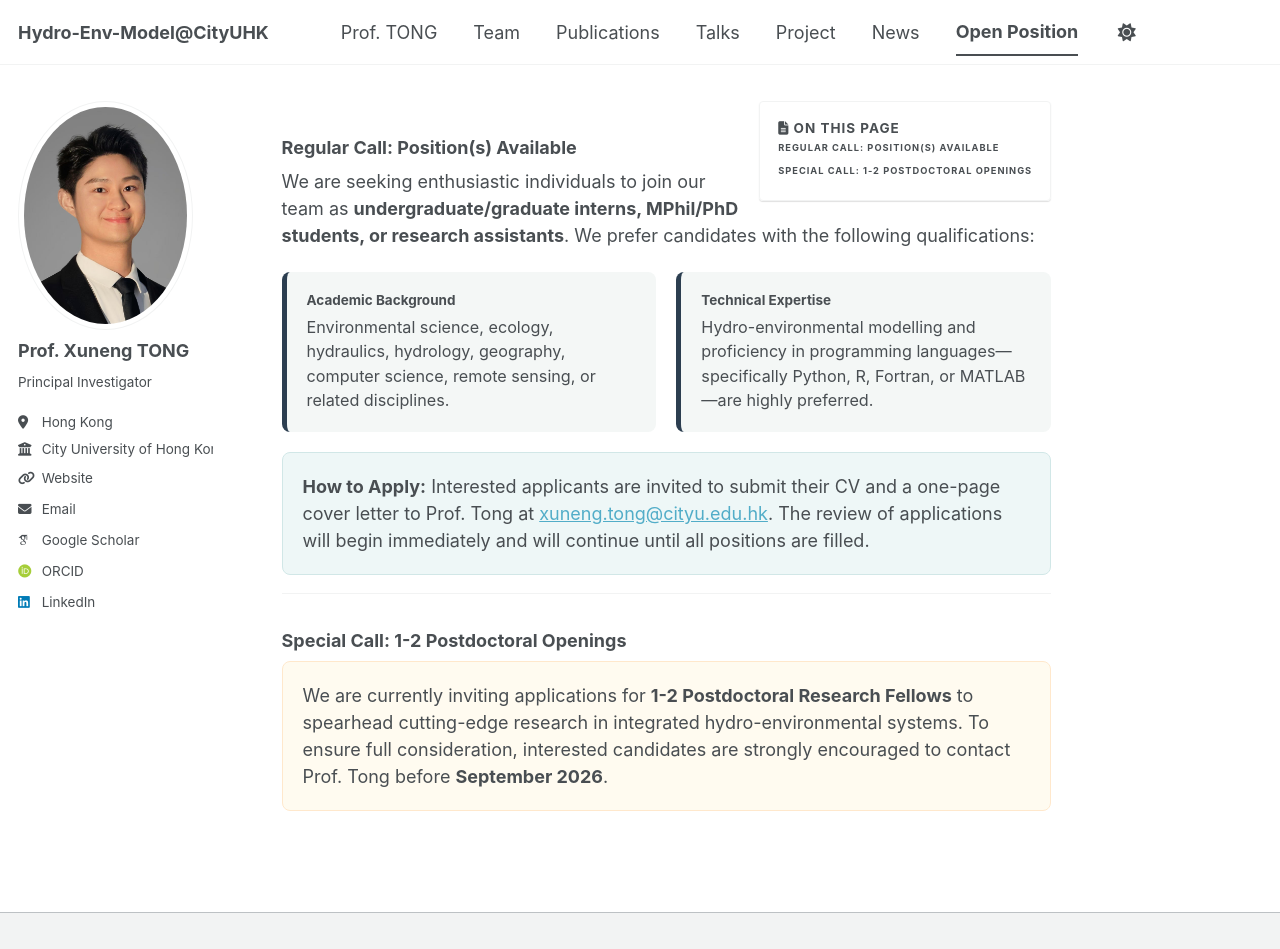
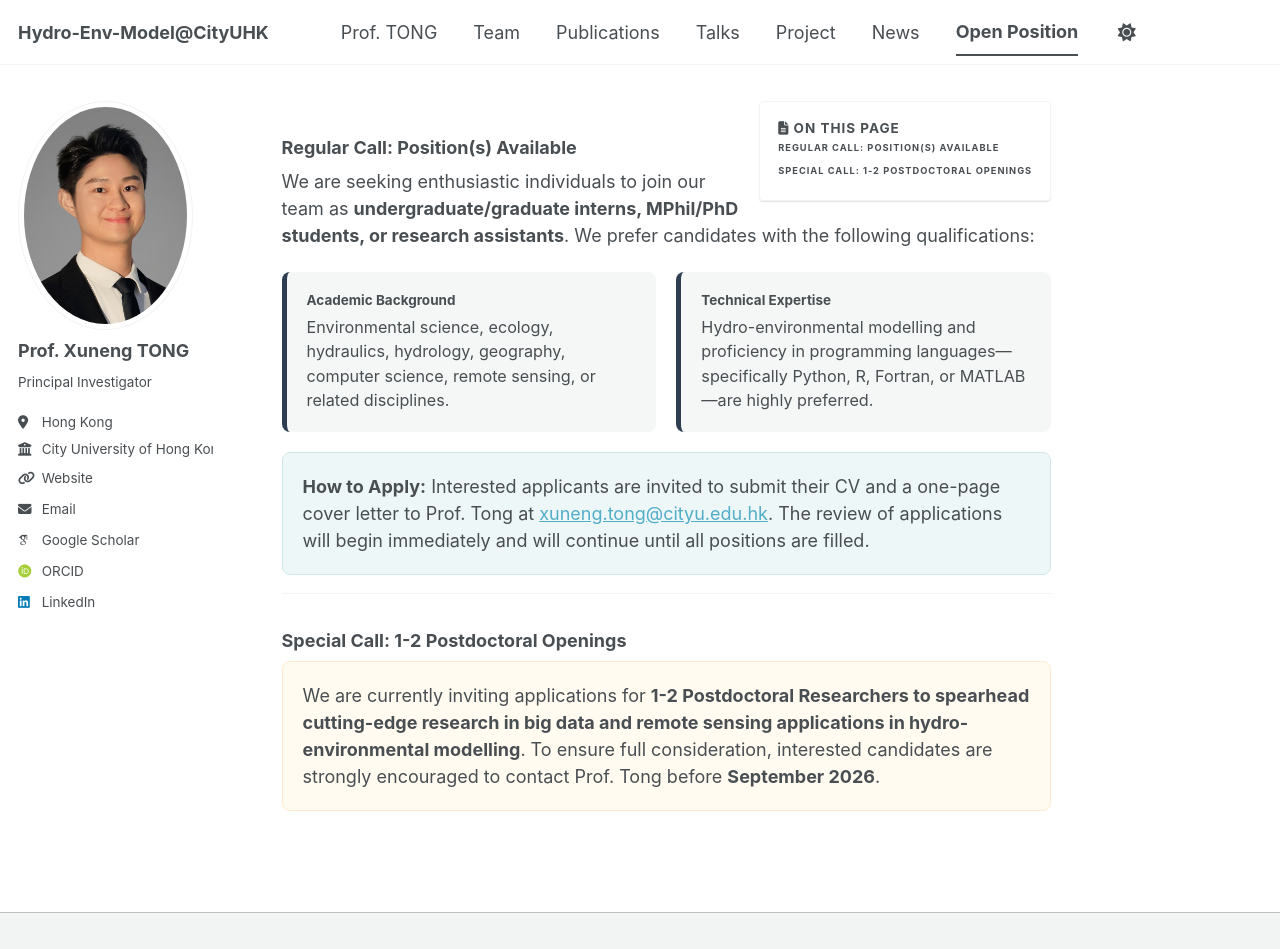
Before and after one commit to TongXuneng/TongXuneng.github.io, a Jekyll site: the page built from _pages/markdown.md, in a window 1280 px wide and 949 px high. Built offline with Jekyll 4.4.1, drawn with Linux system fonts in a browser that asks for light colours; some web fonts are replaced; a script bundle is joined from its source files by our own code; library files that are not in the unit come from our copies.

Commit message:
Update markdown.md

```diff
--- a/_pages/markdown.md
+++ b/_pages/markdown.md
@@ -31,5 +31,5 @@ We are seeking enthusiastic individuals to join our team as **undergraduate/grad
 ### Special Call: 1-2 Postdoctoral Openings
 
 <div style="background: #fffbf0; padding: 20px; border-radius: 8px; border: 1px solid #ffe8cc; margin-bottom: 20px;">
-  <p style="margin: 0;">We are currently inviting applications for <strong>1-2 Postdoctoral Research Fellows</strong> to spearhead cutting-edge research in integrated hydro-environmental systems. To ensure full consideration, interested candidates are strongly encouraged to contact Prof. Tong before <strong>September 2026</strong>.</p>
+  <p style="margin: 0;">We are currently inviting applications for <strong>1-2 Postdoctoral Researchers to spearhead cutting-edge research in big data and remote sensing applications in hydro-environmental modelling</strong>. To ensure full consideration, interested candidates are strongly encouraged to contact Prof. Tong before <strong>September 2026</strong>.</p>
 </div>
```
